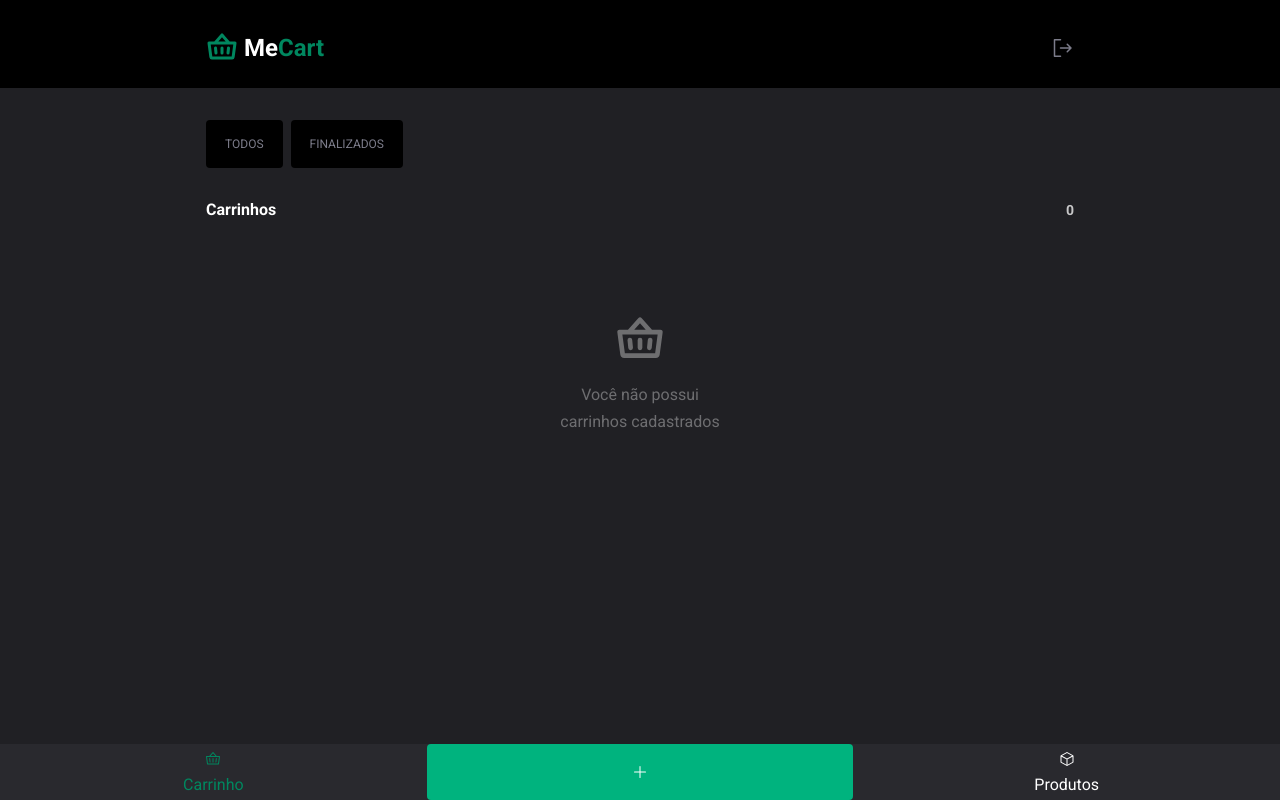
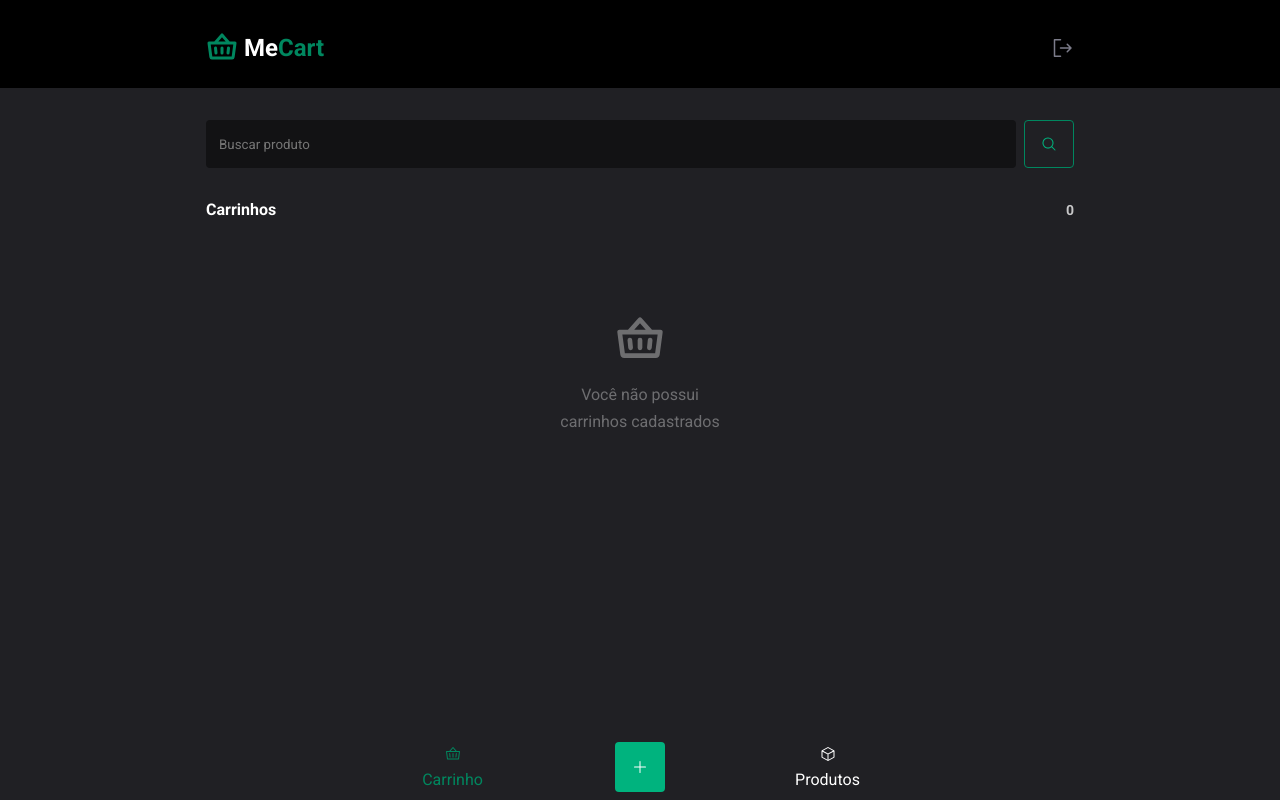
Before and after one commit to DamasoMagno/mecart-front, a React (Vite) app: page /history in a window 1280 px wide. Built offline with nearby package versions, Linux system fonts and the light colour scheme.

Commit message:
Project with local database working

```diff
--- a/src/components/EditCartModal/index.tsx
+++ b/src/components/EditCartModal/index.tsx
@@ -60,21 +60,17 @@ export function EditCartModal() {
           </header>
 
           <form onSubmit={handleSubmit(handleCreateCart)}>
-            <div className="fields">
-              <label>Nome do carrinho</label>
             <Input
+              label="Nome do carrinho"
               register={{
                 ...register("cartName", {
                   required: true,
                 }),
               }}
             />
-            </div>
-
-            <div className="fields">
-              <label>Limite sacola</label>
             <Input
               type="number"
+              label="Limite sacola"
               step={"0.01"}
               icon={CurrencyDollar}
               register={{
@@ -83,7 +79,6 @@ export function EditCartModal() {
                 }),
               }}
             />
-            </div>
             <Button type="submit">
               {cart?.id ? "Salvar alterações" : "Criar carrinho"}
             </Button>
--- a/src/pages/Cart/components/Product/index.tsx
+++ b/src/pages/Cart/components/Product/index.tsx
@@ -5,22 +5,23 @@ import { IProduct } from "../../../../interfaces";
 import { ConfirmCartRemove } from "../CofirmCartRemove";
 
 import { Container } from "./styles";
+import { useCartsStorage } from "../../../../store/cartsStorage";
 
 interface ProductProps {
   product: IProduct;
   setProducts: (products: IProduct[]) => void;
 }
 
-
 export const Product = ({ product, setProducts }: ProductProps) => {
   const params = useParams();
+  const cart = useCartsStorage((state) => state.cart);
 
   function handleRemoveProductCart() {
     const productsStoragedByCartId: IProduct[] =
     JSON.parse(localStorage.getItem("@products") as string) || [];
 
     const removeProductByID = productsStoragedByCartId.filter(
-      (product) => product.id !== params.productId
+      (currentProduct) => currentProduct.id !== product.id
       );
 
     localStorage.setItem("@products", JSON.stringify(removeProductByID));
@@ -49,13 +50,19 @@ export const Product = ({ product, setProducts }: ProductProps) => {
         </div>
 
         <div className="productEdit">
-          <Link to={`/cart/${params.cartId}/product?productId=${product.id}`}>
+          {cart?.status === "pendent" && (
+            <>
+              <Link
+                to={`/cart/${params.cartId}/product?productId=${product.id}`}
+              >
                 <Pencil />
               </Link>
 
               <ConfirmCartRemove
                 onRemoveProductFromCart={handleRemoveProductCart}
               />
+            </>
+          )}
         </div>
       </div>
     </Container>
--- a/src/pages/Cart/styles.ts
+++ b/src/pages/Cart/styles.ts
@@ -42,13 +42,15 @@ export const Navigation = styled("footer", {
   position: "fixed",
   width: "100%",
   bottom: 0,
-  background: "#29292E",
   display: "flex",
   alignItems: "center",
+  maxWidth: "700px",
+  padding: ".5rem 0",
+  left: "50%",
+  transform: "translate(-50%)",
 
   "button:not(.newCart)": {
     width: "100%",
-    background: "transparent",
     border: 0,
     fontSize: "1rem",
     display: "flex",
@@ -57,29 +59,27 @@ export const Navigation = styled("footer", {
     justifyContent: "center",
     gap: ".5rem",
     cursor: "pointer",
-    height: "3.5rem",
-    transition: "background .25s",
+    height: "3rem",
+
+    color: "$white",
+    background: "transparent",
+    transition: "filter .25s",
 
     "&.finish": {
       color: "$green700",
-
-      "&:hover, &:focus": {
-        background: "rgba(0, 135, 95, .1)",
-      },
     },
 
     "&.remove": {
       color: "$red700",
+    },
 
-      "&:hover, &:focus": {
-        background: "rgba(252, 75, 75, .1)",
-      },
+    "&:hover": {
+      filter: "brightness(.55)",
     },
   },
 
   ".newCart": {
-    margin: ".5rem",
     maxWidth: "50px",
-    height: "50px",
-  }
+    maxHeight: "50px",
+  },
 });
--- a/src/pages/Home/Carts/index.tsx
+++ b/src/pages/Home/Carts/index.tsx
@@ -1,29 +1,57 @@
 import { Cart } from "./components/Cart";
 
 import { Content } from "./styles";
-import { Basket } from "@phosphor-icons/react";
+import { Basket, MagnifyingGlass } from "@phosphor-icons/react";
 import { EditCartModal } from "../../../components/EditCartModal";
 import { useCartsStorage } from "../../../store/cartsStorage";
+import { Input } from "../../../components/Input";
+import { Button } from "../../../components/Button";
+import { useEffect, useState } from "react";
 
 export function Carts() {
   const carts = useCartsStorage((state) => state.carts);
 
+  const [cartsFiltered, setCartsFiltered] = useState(carts);
+  const [filter, setFilter] = useState("");
+
+  function handleFilterItems(filter: string) {
+    const productsFiltered = carts.filter((cart) =>
+      cart.cartName.toLocaleLowerCase().includes(filter.toLocaleLowerCase())
+    );
+
+    setCartsFiltered(productsFiltered);
+    setFilter("");
+  }
+
+  useEffect(() => {
+    setCartsFiltered(carts);
+  }, [carts])
+
   return (
     <>
       <Content>
-        <div className="filters">
-          <button>Todos</button>
-          <button>Finalizados</button>
+        <div className="find">
+          <Input
+            onChange={(e) => setFilter(e.target.value)}
+            value={filter}
+            placeholder="Buscar produto"
+          />
+          <Button
+            variant={{ outline: true }}
+            onClick={() => handleFilterItems(filter)}
+          >
+            <MagnifyingGlass />
+          </Button>
         </div>
 
         <div className="carts">
           <strong className="cartQuantity">
-            Carrinhos <span>{carts.length}</span>
+            Carrinhos <span>{cartsFiltered.length}</span>
           </strong>
 
           <ul>
-            {carts.length > 0 ? (
-              carts.map((cart) => {
+            {cartsFiltered.length > 0 ? (
+              cartsFiltered.map((cart) => {
                 return <Cart key={cart.id} cart={cart} />;
               })
             ) : (
--- a/src/pages/Home/Carts/styles.ts
+++ b/src/pages/Home/Carts/styles.ts
@@ -8,35 +8,19 @@ export const Content = styled("main", {
   padding: "0 1rem",
   position: "relative",
 
-  ".filters": {
+  ".find": {
     display: "flex",
-    overflow: "scroll",
-    width: "100%",
-    gap: ".5rem",
-    height: "3rem",
+    flexDirection: "row",
+    alignItems: "center",
+    gap: "8px",
 
-    "&::-webkit-scrollbar": {
-      display: "none",
+    "> div": {
+      flex: 1,
     },
 
     button: {
-      background: "$black",
-      border: "1px solid transparent",
-      outline: 0,
-      whiteSpace: "nowrap",
-      color: "#7C7C8A",
-      borderRadius: "4px ",
-      padding: "0 1.125rem",
-      fontSize: ".75rem",
-      textTransform: "uppercase",
-      transition: "all .25s",
-      cursor: "pointer",
-
-      "&:hover, &:focus, &.selected": {
-        border: "1px solid $green300",
-        outline: "$green300",
-        color: "$green300",
-      },
+      height: "3rem",
+      width: "50px",
     },
   },
 
--- a/src/pages/Home/Products/index.tsx
+++ b/src/pages/Home/Products/index.tsx
@@ -18,13 +18,16 @@ export function Products() {
 
   function handleFilterItems(filter: string) {
     const productsFiltered = products.filter((product) =>
-      product.productName.includes(filter)
+      product.productName.toLocaleLowerCase().includes(filter.toLocaleLowerCase())
     );
 
     setProductsFiltered(productsFiltered);
+    setFilter("");
   }
 
-  useEffect(() => setProductsFiltered(products), [products]);
+  useEffect(() => {
+    setProductsFiltered(products);
+  }, [products])
 
   return (
     <>
@@ -32,6 +35,7 @@ export function Products() {
         <div className="find">
           <Input
             onChange={(e) => setFilter(e.target.value)}
+            value={filter}
             placeholder="Buscar produto"
           />
           <Button
--- a/src/pages/Home/styles.ts
+++ b/src/pages/Home/styles.ts
@@ -53,10 +53,12 @@ export const Navigation = styled("footer", {
   position: "fixed",
   width: "100%",
   bottom: 0,
-  left: 0,
-  background: "#29292E",
   display: "flex",
   alignItems: "center",
+  maxWidth: "700px",
+  padding: ".5rem 0",
+  left: "50%",
+  transform: "translate(-50%)",
 
   button: {
     width: "100%",
@@ -68,7 +70,7 @@ export const Navigation = styled("footer", {
     justifyContent: "center",
     gap: ".5rem",
     cursor: "pointer",
-    height: "3.5rem",
+    height: "3rem",
     transition: "background .25s",
     color: "$white",
 
@@ -79,5 +81,10 @@ export const Navigation = styled("footer", {
         color: "$green700",
       },
     },
+
+    "&.action": {
+      maxWidth: "50px",
+      height: "50px"
+    },
   },
 });
--- a/src/pages/Product/index.tsx
+++ b/src/pages/Product/index.tsx
@@ -159,13 +159,6 @@ export function Product() {
           register={{ ...register("quantity", { required: true }) }}
         />
         <Input
-          id="total"
-          disabled
-          label="Total"
-          icon={CurrencyDollar}
-          value={formatPrice(total)}
-        />
-        <Input
           id="price"
           label="Preço por produto"
           type="number"
@@ -173,7 +166,13 @@ export function Product() {
           icon={CurrencyDollar}
           register={{ ...register("pricePerUnity", { required: true }) }}
         />
-
+        <Input
+          id="total"
+          disabled
+          label="Total"
+          icon={CurrencyDollar}
+          value={formatPrice(total)}
+        />
         <footer>
           <Button type="submit">Salvar produto</Button>
         </footer>
--- a/src/pages/Product/styles.ts
+++ b/src/pages/Product/styles.ts
@@ -17,9 +17,9 @@ export const Content = styled("form", {
     padding: "0 1rem 1rem",
 
     "@lg": {
-      left: "unset",
+      left: "50%",
       width: "300px",
-      padding: "0",
+      transform: "translate(-50%)"
     },
   },
 });
--- a/src/store/productStorage.ts
+++ b/src/store/productStorage.ts
@@ -4,7 +4,7 @@ import { IProductName } from "../interfaces";
 
 
 interface ProductsStorage {
-  products: any[];
+  products: IProductName[];
   addProduct: (product: IProductName) => void;
   removeProduct: (productId: string) => void;
 }
```
Also changed, not shown: src/pages/Cart/index.tsx (+50 -6 lines), icons/icon-384x384.png, icons/icon-512x512.png, src/components/Navigation/index.tsx (added). Lines whose indentation alone changed are shown as unchanged.
